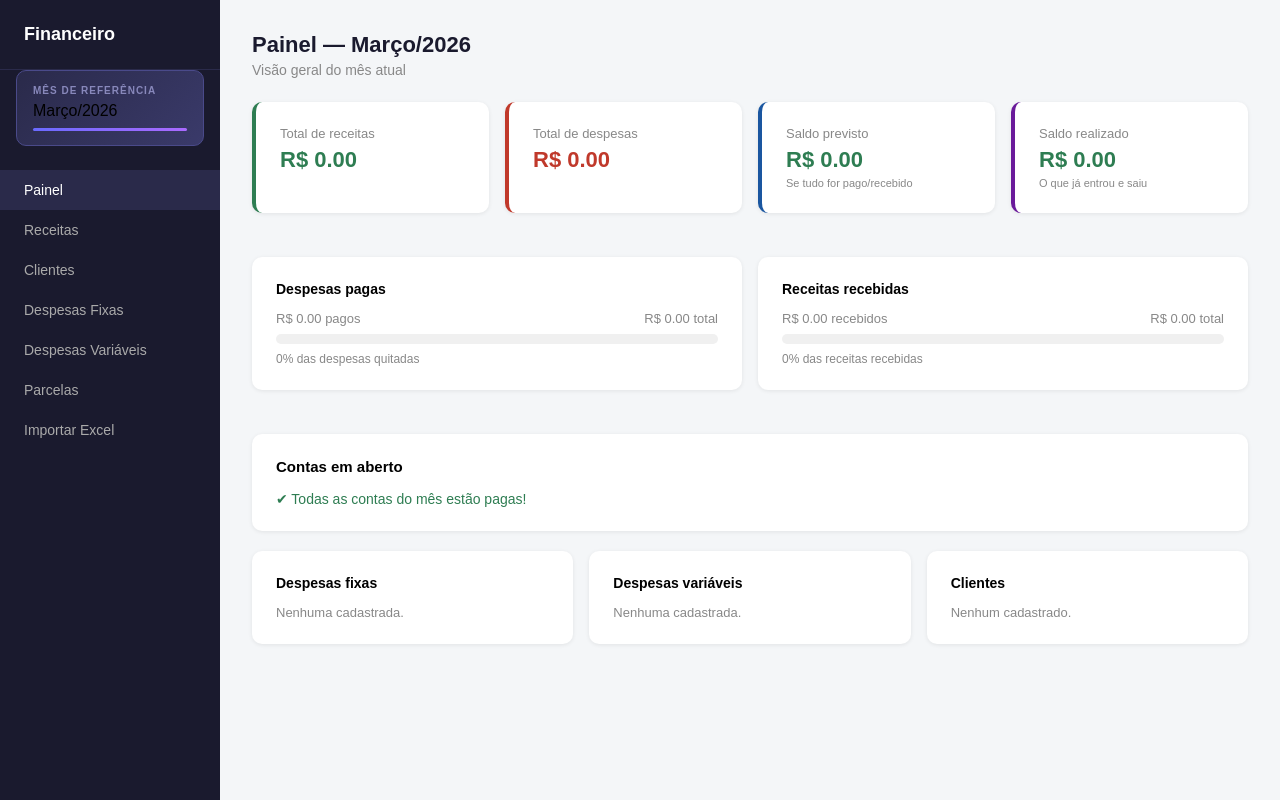
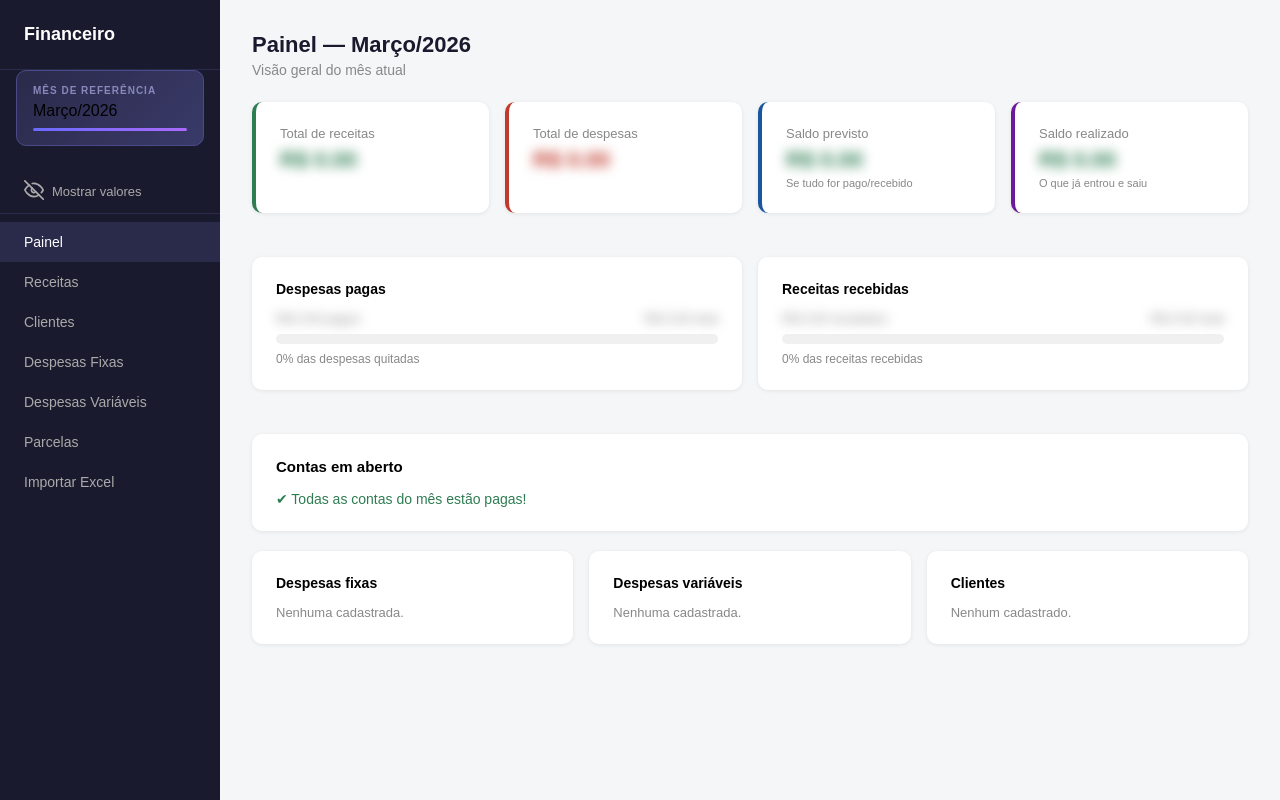
Before and after one commit to leosonchini/financeiro, a Flask app: page / in a window 1280 px wide. Run offline with Flask 3, Linux system fonts and the light colour scheme; data that the repository does not hold is empty.

Commit message:
persistir estado ocultar valores entre paginas

```diff
--- a/templates/base.html
+++ b/templates/base.html
@@ -8,7 +8,6 @@
         * { margin: 0; padding: 0; box-sizing: border-box; }
         body { font-family: Arial, sans-serif; background: #f4f6f8; }
 
-        /* SIDEBAR DESKTOP */
         .sidebar {
             width: 220px; min-height: 100vh; background: #1a1a2e;
             padding: 24px 0; position: fixed; top: 0; left: 0;
@@ -24,7 +23,6 @@
         }
         .sidebar a:hover, .sidebar a.ativo { background: #2a2a4a; color: #fff; }
 
-        /* MÊS DE REFERÊNCIA */
         .mes-ref {
             margin: 0 16px 24px;
             background: linear-gradient(135deg, #2a2a4a, #3a3a6a);
@@ -43,7 +41,6 @@
             background: linear-gradient(90deg, #6a6aff, #aa6aff); border-radius: 2px;
         }
 
-        /* TOPBAR MOBILE */
         .topbar-mobile {
             display: none; background: #1a1a2e; padding: 14px 20px;
             position: fixed; top: 0; left: 0; right: 0; z-index: 200;
@@ -58,14 +55,12 @@
             display: block; width: 22px; height: 2px; background: #fff; border-radius: 2px;
         }
 
-        /* OVERLAY */
         .overlay {
             display: none; position: fixed; top: 0; left: 0;
             width: 100%; height: 100%; background: rgba(0,0,0,0.5); z-index: 99;
         }
         .overlay.ativo { display: block; }
 
-        /* CONTEÚDO */
         .conteudo { margin-left: 220px; padding: 32px; width: calc(100% - 220px); }
         .cabecalho { margin-bottom: 24px; }
         .cabecalho h2 { font-size: 22px; color: #1a1a2e; }
@@ -85,11 +80,11 @@
         .btn-danger { background: #c0392b; color: #fff; }
 
         table { width: 100%; border-collapse: collapse; }
-.table-container { overflow-x: auto; -webkit-overflow-scrolling: touch; }
         th { text-align: left; padding: 10px 12px; font-size: 13px;
              color: #888; border-bottom: 1px solid #eee; }
         td { padding: 12px; font-size: 14px; border-bottom: 1px solid #f0f0f0; }
         tr:last-child td { border-bottom: none; }
+        .table-container { overflow-x: auto; -webkit-overflow-scrolling: touch; }
 
         .badge {
             display: inline-block; padding: 3px 10px; border-radius: 20px;
@@ -99,66 +94,44 @@
         .badge-amarelo { background: #fef3e2; color: #8a5a00; }
         .badge-vermelho { background: #fce8e8; color: #b03030; }
 
-        /* RESPONSIVO */
         @media (max-width: 768px) {
-            .sidebar {
-                transform: translateX(-100%);
-                width: 260px;
-                table { min-width: 500px; }
-            }
+            .sidebar { transform: translateX(-100%); width: 260px; }
             .sidebar.aberto { transform: translateX(0); }
             .topbar-mobile { display: flex; }
-            .conteudo {
-                margin-left: 0; padding: 16px;
-                padding-top: 70px; width: 100%;
-            }
+            .conteudo { margin-left: 0; padding: 16px; padding-top: 70px; width: 100%; }
             .cabecalho h2 { font-size: 18px; }
-            table { font-size: 13px; }
+            table { min-width: 500px; }
             th, td { padding: 8px; }
             .card { padding: 16px; }
-
-            /* Tabelas roláveis no mobile */
-            .table-wrap { overflow-x: auto; -webkit-overflow-scrolling: touch; }
-
-            /* Grid cards vira coluna única */
-            div[style*="grid-template-columns: repeat(4"] {
-                grid-template-columns: repeat(2, 1fr) !important;
-            }
-            div[style*="grid-template-columns: repeat(3"] {
-                grid-template-columns: repeat(2, 1fr) !important;
-            }
-            div[style*="grid-template-columns: 1fr 1fr"] {
-                grid-template-columns: 1fr !important;
-            }
+            div[style*="grid-template-columns: repeat(4"] { grid-template-columns: repeat(2, 1fr) !important; }
+            div[style*="grid-template-columns: repeat(3"] { grid-template-columns: repeat(2, 1fr) !important; }
+            div[style*="grid-template-columns: 1fr 1fr"] { grid-template-columns: 1fr !important; }
         }
 
         @media (max-width: 480px) {
-            div[style*="grid-template-columns: repeat(2"] {
-                grid-template-columns: 1fr !important;
-            }
-            div[style*="grid-template-columns: repeat(4"] {
-                grid-template-columns: 1fr !important;
-            }
-            div[style*="grid-template-columns: repeat(3"] {
-                grid-template-columns: 1fr !important;
-            }
+            div[style*="grid-template-columns: repeat(2"] { grid-template-columns: 1fr !important; }
+            div[style*="grid-template-columns: repeat(4"] { grid-template-columns: 1fr !important; }
+            div[style*="grid-template-columns: repeat(3"] { grid-template-columns: 1fr !important; }
         }
     </style>
 </head>
 <body>
 
-    <!-- Topbar mobile -->
 <div class="topbar-mobile">
     <h1>Financeiro</h1>
+    <div style="display: flex; align-items: center; gap: 14px;">
+        <button onclick="toggleValores()"
+            style="background: none; border: none; cursor: pointer; color: #fff; display: flex; align-items: center;">
+            <span class="icone-olho"></span>
+        </button>
         <button class="btn-menu" onclick="toggleMenu()">
             <span></span><span></span><span></span>
         </button>
     </div>
+</div>
 
-    <!-- Overlay -->
 <div class="overlay" id="overlay" onclick="fecharMenu()"></div>
 
-    <!-- Sidebar -->
 <div class="sidebar" id="sidebar">
     <h1>Financeiro</h1>
     <div class="mes-ref">
@@ -166,6 +139,13 @@
         <p>{{ mes_atual }}</p>
         <div class="barra"></div>
     </div>
+    <button onclick="toggleValores()"
+        style="display: flex; align-items: center; gap: 8px; background: none; border: none;
+        cursor: pointer; color: #aaa; font-size: 13px; padding: 10px 24px; width: 100%;
+        border-bottom: 1px solid #2a2a4a; margin-bottom: 8px;">
+        <span class="icone-olho"></span>
+        <span class="texto-olho">Mostrar valores</span>
+    </button>
     <a href="/" class="{{ 'ativo' if request.path == '/' }}" onclick="fecharMenu()">Painel</a>
     <a href="/receitas" class="{{ 'ativo' if request.path == '/receitas' }}" onclick="fecharMenu()">Receitas</a>
     <a href="/clientes" class="{{ 'ativo' if request.path == '/clientes' }}" onclick="fecharMenu()">Clientes</a>
@@ -180,6 +160,8 @@
 </div>
 
 <script>
+var valoresVisiveis = localStorage.getItem('valoresVisiveis') === 'true';
+
 function toggleMenu() {
     document.getElementById('sidebar').classList.toggle('aberto');
     document.getElementById('overlay').classList.toggle('ativo');
@@ -188,6 +170,32 @@
     document.getElementById('sidebar').classList.remove('aberto');
     document.getElementById('overlay').classList.remove('ativo');
 }
+function olhoAberto() {
+    return '<svg width="20" height="20" viewBox="0 0 24 24" fill="none" stroke="currentColor" stroke-width="2" stroke-linecap="round" stroke-linejoin="round"><path d="M1 12s4-8 11-8 11 8 11 8-4 8-11 8-11-8-11-8z"/><circle cx="12" cy="12" r="3"/></svg>';
+}
+function olhoFechado() {
+    return '<svg width="20" height="20" viewBox="0 0 24 24" fill="none" stroke="currentColor" stroke-width="2" stroke-linecap="round" stroke-linejoin="round"><path d="M17.94 17.94A10.07 10.07 0 0 1 12 20c-7 0-11-8-11-8a18.45 18.45 0 0 1 5.06-5.94M9.9 4.24A9.12 9.12 0 0 1 12 4c7 0 11 8 11 8a18.5 18.5 0 0 1-2.16 3.19m-6.72-1.07a3 3 0 1 1-4.24-4.24"/><line x1="1" y1="1" x2="23" y2="23"/></svg>';
+}
+function aplicarEstado() {
+    document.querySelectorAll('.vm').forEach(function(el) {
+        el.style.filter = valoresVisiveis ? '' : 'blur(6px)';
+        el.style.userSelect = valoresVisiveis ? '' : 'none';
+    });
+    document.querySelectorAll('.icone-olho').forEach(function(el) {
+        el.innerHTML = valoresVisiveis ? olhoAberto() : olhoFechado();
+    });
+    document.querySelectorAll('.texto-olho').forEach(function(el) {
+        el.textContent = valoresVisiveis ? 'Ocultar valores' : 'Mostrar valores';
+    });
+}
+function toggleValores() {
+    valoresVisiveis = !valoresVisiveis;
+    localStorage.setItem('valoresVisiveis', valoresVisiveis);
+    aplicarEstado();
+}
+document.addEventListener('DOMContentLoaded', function() {
+    aplicarEstado();
+});
 </script>
 </body>
 </html>
--- a/templates/painel.html
+++ b/templates/painel.html
@@ -5,19 +5,18 @@
     <p>Visão geral do mês atual</p>
 </div>
 
-<!-- Cards principais -->
 <div style="display: grid; grid-template-columns: repeat(4, 1fr); gap: 16px; margin-bottom: 24px;">
     <div class="card" style="border-left: 4px solid #2e7d52;">
         <p style="font-size: 13px; color: #888;">Total de receitas</p>
-        <p style="font-size: 22px; font-weight: 600; color: #2e7d52; margin-top: 6px;">R$ {{ '%.2f'|format(total_receitas) }}</p>
+        <p class="vm" style="font-size: 22px; font-weight: 600; color: #2e7d52; margin-top: 6px;">R$ {{ '%.2f'|format(total_receitas) }}</p>
     </div>
     <div class="card" style="border-left: 4px solid #c0392b;">
         <p style="font-size: 13px; color: #888;">Total de despesas</p>
-        <p style="font-size: 22px; font-weight: 600; color: #c0392b; margin-top: 6px;">R$ {{ '%.2f'|format(total_despesas) }}</p>
+        <p class="vm" style="font-size: 22px; font-weight: 600; color: #c0392b; margin-top: 6px;">R$ {{ '%.2f'|format(total_despesas) }}</p>
     </div>
     <div class="card" style="border-left: 4px solid #1a56a0;">
         <p style="font-size: 13px; color: #888;">Saldo previsto</p>
-        <p style="font-size: 22px; font-weight: 600; margin-top: 6px;
+        <p class="vm" style="font-size: 22px; font-weight: 600; margin-top: 6px;
             color: {{ '#2e7d52' if saldo_previsto >= 0 else '#c0392b' }};">
             R$ {{ '%.2f'|format(saldo_previsto) }}
         </p>
@@ -25,7 +24,7 @@
     </div>
     <div class="card" style="border-left: 4px solid #6a1a9a;">
         <p style="font-size: 13px; color: #888;">Saldo realizado</p>
-        <p style="font-size: 22px; font-weight: 600; margin-top: 6px;
+        <p class="vm" style="font-size: 22px; font-weight: 600; margin-top: 6px;
             color: {{ '#2e7d52' if saldo_realizado >= 0 else '#c0392b' }};">
             R$ {{ '%.2f'|format(saldo_realizado) }}
         </p>
@@ -33,13 +32,12 @@
     </div>
 </div>
 
-<!-- Progresso do mês -->
 <div style="display: grid; grid-template-columns: 1fr 1fr; gap: 16px; margin-bottom: 24px;">
     <div class="card">
         <p style="font-size: 14px; font-weight: 600; margin-bottom: 14px;">Despesas pagas</p>
         <div style="display: flex; justify-content: space-between; font-size: 13px; color: #888; margin-bottom: 8px;">
-            <span>R$ {{ '%.2f'|format(total_pago) }} pagos</span>
-            <span>R$ {{ '%.2f'|format(total_despesas) }} total</span>
+            <span class="vm">R$ {{ '%.2f'|format(total_pago) }} pagos</span>
+            <span class="vm">R$ {{ '%.2f'|format(total_despesas) }} total</span>
         </div>
         <div style="height: 10px; background: #f0f0f0; border-radius: 5px; overflow: hidden;">
             {% set pct_pago = ((total_pago / total_despesas) * 100)|int if total_despesas > 0 else 0 %}
@@ -50,8 +48,8 @@
     <div class="card">
         <p style="font-size: 14px; font-weight: 600; margin-bottom: 14px;">Receitas recebidas</p>
         <div style="display: flex; justify-content: space-between; font-size: 13px; color: #888; margin-bottom: 8px;">
-            <span>R$ {{ '%.2f'|format(total_recebido) }} recebidos</span>
-            <span>R$ {{ '%.2f'|format(total_receitas) }} total</span>
+            <span class="vm">R$ {{ '%.2f'|format(total_recebido) }} recebidos</span>
+            <span class="vm">R$ {{ '%.2f'|format(total_receitas) }} total</span>
         </div>
         <div style="height: 10px; background: #f0f0f0; border-radius: 5px; overflow: hidden;">
             {% set pct_recebido = ((total_recebido / total_receitas) * 100)|int if total_receitas > 0 else 0 %}
@@ -61,7 +59,6 @@
     </div>
 </div>
 
-<!-- Contas em aberto -->
 <div class="card">
     <p style="font-size: 15px; font-weight: 600; margin-bottom: 16px;">
         Contas em aberto
@@ -72,7 +69,8 @@
         {% endif %}
     </p>
     {% if contas_abertas %}
-    <div class="table-container"><table>
+    <div class="table-container">
+        <table>
             <thead>
                 <tr>
                     <th>Descrição</th>
@@ -89,24 +87,24 @@
                             {{ conta.tipo }}
                         </span>
                     </td>
-                <td style="color: #c0392b; font-weight: 500;">R$ {{ '%.2f'|format(conta.valor) }}</td>
+                    <td class="vm" style="color: #c0392b; font-weight: 500;">R$ {{ '%.2f'|format(conta.valor) }}</td>
                 </tr>
                 {% endfor %}
             </tbody>
-    </table></div>
+        </table>
+    </div>
     {% else %}
     <p style="color: #2e7d52; font-size: 14px; font-weight: 500;">✔ Todas as contas do mês estão pagas!</p>
     {% endif %}
 </div>
 
-<!-- Resumo por seção -->
 <div style="display: grid; grid-template-columns: 1fr 1fr 1fr; gap: 16px;">
     <div class="card">
         <p style="font-size: 14px; font-weight: 600; margin-bottom: 14px;">Despesas fixas</p>
         {% for d in fixas %}
         <div style="display: flex; justify-content: space-between; align-items: center; padding: 6px 0; border-bottom: 1px solid #f0f0f0;">
             <span style="font-size: 13px;">{{ d.descricao }}</span>
-            <span style="font-size: 13px; font-weight: 500; color: {{ '#2e7d52' if d.pagamento_mes else '#c0392b' }};">
+            <span class="vm" style="font-size: 13px; font-weight: 500; color: {{ '#2e7d52' if d.pagamento_mes else '#c0392b' }};">
                 {{ '✔' if d.pagamento_mes else '○' }} R$ {{ '%.2f'|format(d.valor) }}
             </span>
         </div>
@@ -119,7 +117,7 @@
         {% for d in variaveis %}
         <div style="display: flex; justify-content: space-between; align-items: center; padding: 6px 0; border-bottom: 1px solid #f0f0f0;">
             <span style="font-size: 13px;">{{ d.descricao }}</span>
-            <span style="font-size: 13px; font-weight: 500; color: {{ '#2e7d52' if d.lancamento_mes and d.lancamento_mes.pago else '#c0392b' if d.lancamento_mes else '#aaa' }};">
+            <span class="vm" style="font-size: 13px; font-weight: 500; color: {{ '#2e7d52' if d.lancamento_mes and d.lancamento_mes.pago else '#c0392b' if d.lancamento_mes else '#aaa' }};">
                 {% if d.lancamento_mes %}
                     {{ '✔' if d.lancamento_mes.pago else '○' }} R$ {{ '%.2f'|format(d.lancamento_mes.valor) }}
                 {% else %}
@@ -136,7 +134,7 @@
         {% for c in clientes %}
         <div style="display: flex; justify-content: space-between; align-items: center; padding: 6px 0; border-bottom: 1px solid #f0f0f0;">
             <span style="font-size: 13px;">{{ c.nome }}</span>
-            <span style="font-size: 13px; font-weight: 500; color: {{ '#2e7d52' if c.pagamento_mes else '#c0392b' }};">
+            <span class="vm" style="font-size: 13px; font-weight: 500; color: {{ '#2e7d52' if c.pagamento_mes else '#c0392b' }};">
                 {{ '✔' if c.pagamento_mes else '○' }} R$ {{ '%.2f'|format(c.valor_mensalidade) }}
             </span>
         </div>
```
Also changed, not shown: templates/clientes.html (+7 -5 lines), templates/despesas_fixas.html (+9 -5 lines), templates/despesas_variaveis.html (+6 -6 lines), templates/receitas.html (+20 -18 lines). Lines whose indentation alone changed are shown as unchanged.
